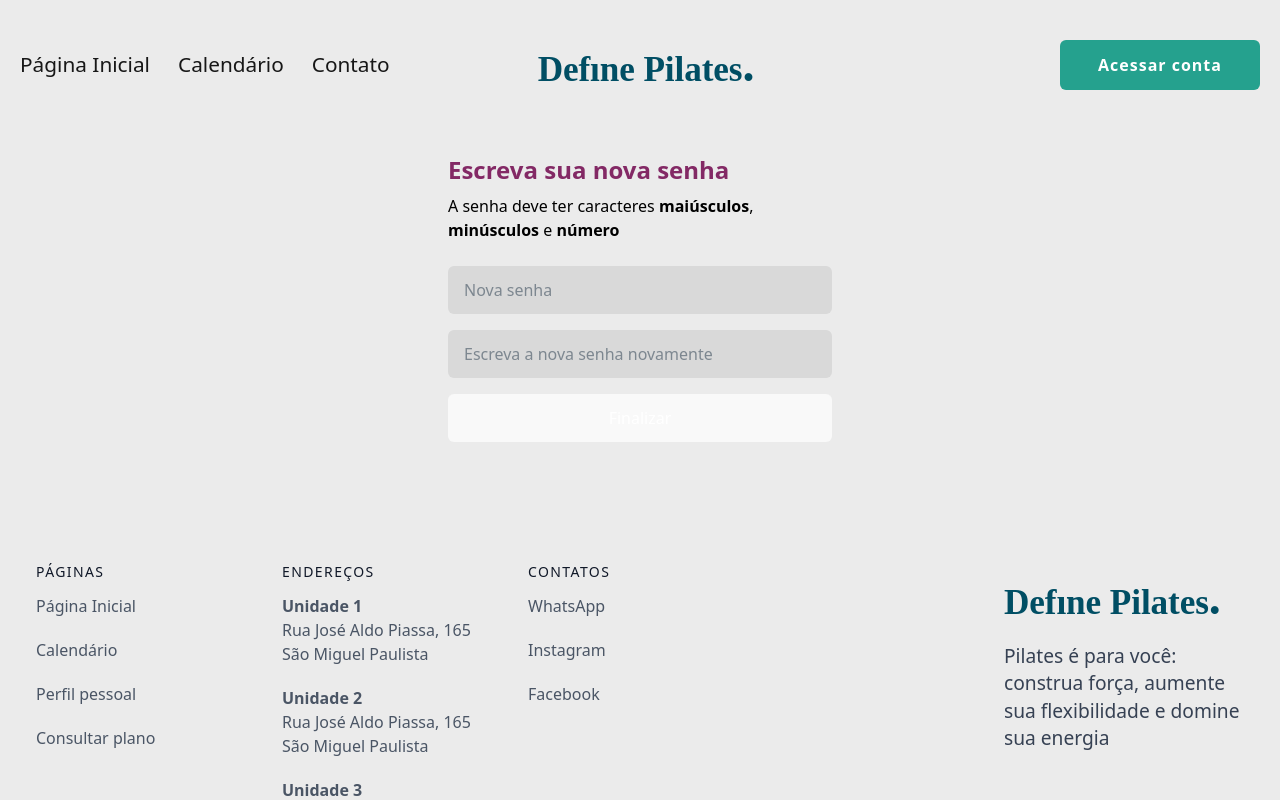
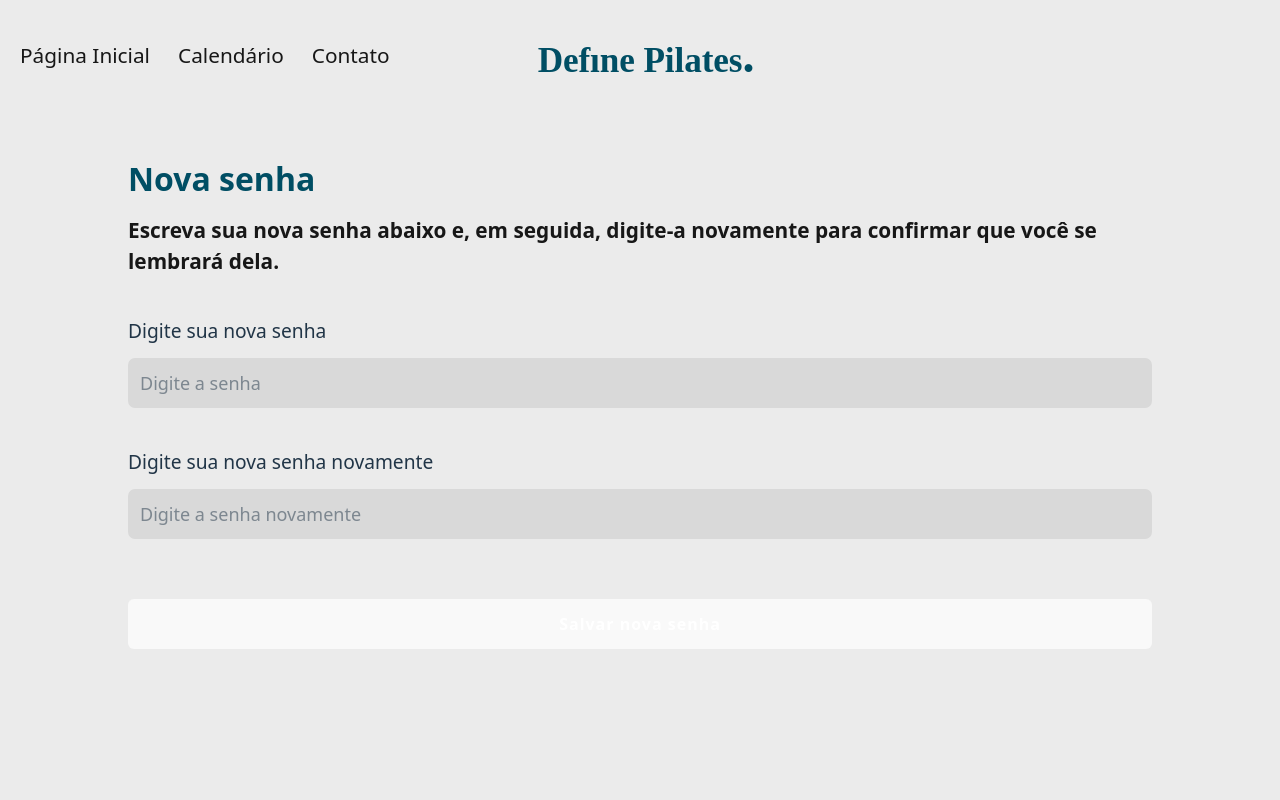
Before and after one commit to LuisTakeo/FATEC-PI-2025-3-SEMESTRE-DEFINE-PILATES, a React (Vite) app in the folder pi-react/: page /recuperarsenha/alterarsenha in a window 1280 px wide. Shown: the top 800 px of the page. Built offline with nearby package versions, Linux system fonts and the light colour scheme; a web font is replaced by a local one.

Commit message:
Chore: Mudança de logica no header para não  aparecer botão de acessar conta em certas paginas

```diff
--- a/pi-react/src/components/Header/index.tsx
+++ b/pi-react/src/components/Header/index.tsx
@@ -8,7 +8,8 @@ function Header(){
 
     const location = useLocation();
 
-    const Pagina: boolean = location.pathname !== "/login/aluno" && location.pathname !== "/login/funcionario";
+    const paginas = ["/login/aluno", "/login/funcionario", "/recuperarsenha/dados", "/recuperarsenha/confirmarcodigo", "/recuperarsenha/alterarsenha"];
+    const permissao: boolean = !paginas.includes(location.pathname) ;
 
     return(
         <header className="text-black-600 body-font bg-transparent">
@@ -42,7 +43,7 @@ function Header(){
                 </a>
                 <div className="lg:w-2/5 inline-flex lg:justify-end ml-5 lg:ml-0">
 
-                {Pagina && (
+                {permissao && (
                     <div className="w-[200px]">
                         <Botao texto="Acessar conta" link="/login/aluno" />
                     </div>
--- a/pi-react/src/pages/Login/Login/page.tsx
+++ b/pi-react/src/pages/Login/Login/page.tsx
@@ -52,7 +52,7 @@ export default function LoginPage() {
                 />
                 </div>
                 <div>
-                <a href="/" className="text-[var(--destaque)] text-[1.2rem] font-inter text-sm underline">
+                <a href="/recuperarsenha/dados" className="text-[var(--destaque)] text-[1.2rem] font-inter text-sm underline">
                     Esqueci a minha senha
                 </a>
 
--- a/pi-react/src/pages/Login/Login_Funcionario/page.tsx
+++ b/pi-react/src/pages/Login/Login_Funcionario/page.tsx
@@ -47,7 +47,7 @@ export default function Login_Funcionario() {
                 />
                 </div>
                 <div>
-                <a href="/" className="text-[var(--destaque)] text-[1.1rem] font-inter text-sm underline">
+                <a href="/recuperarsenha/dados" className="text-[var(--destaque)] text-[1.1rem] font-inter text-sm underline">
                     Esqueci a minha senha
                 </a>
                 </div>
--- a/pi-react/src/pages/RecuperarSenha/AlterarSenha_3.tsx
+++ b/pi-react/src/pages/RecuperarSenha/AlterarSenha_3.tsx
@@ -1,35 +1,51 @@
+import { useState } from "react"
+import Botao from "../../components/Cadastros/Botao"
+import Input from "../../components/Cadastros/Input"
+import Estilizacoes from "../../model/Estilizacoes"
 
 export default function AlterarSenha(){
+
+    const [senha, setSenha] = useState("")
+    const [senhaConfirmacao, setSenhaConfirmacao] = useState("")
+
     return(
         <>
-        <main className="flex flex-col items-center justify-center flex-1 px-6 py-6">
-            <div className="w-full max-w-sm">
-            <h2 className="text-2xl font-bold text-[#832965] mb-2">
-                Escreva sua nova senha
-            </h2>
-            <p className="text-black mb-6 font-inter">
-                A senha deve ter caracteres <b>maiúsculos</b>, <b>minúsculos</b> e{" "}
-                <b>número</b>
-            </p>
+        <main className="w-full h-150 flex">
+            <section className="flex flex-col items-start justify-center flex-1 px-[10%] py-6 gap-10">
+                <div className="flex flex-col gap-3">
+                    <h2 className={Estilizacoes.titulo_principal}>
+                        Nova senha
+                    </h2>
+                    <p className={Estilizacoes.titulo_segundario}>
+                        Escreva sua nova senha abaixo e, em seguida, digite-a novamente para confirmar que você se lembrará dela.
+                    </p>
+                </div>
 
-            <input
-                type="password"
-                placeholder="Nova senha"
-                className="w-full bg-[#D9D9D9] px-4 py-3 rounded-md mb-4 focus:outline-none"
-            />
-            <input
-                type="password"
-                placeholder="Escreva a nova senha novamente"
-                className="w-full bg-[#D9D9D9] px-4 py-3 rounded-md mb-4 focus:outline-none"
-            />
+                <Input
+                id="senha"
+                label="Digite sua nova senha"
+                value={senha}
+                onChange={setSenha}
+                type = "text"
+                pattern=".*"
+                placeholder = "Digite a senha"
+                size = "w-full"
+                />
 
-            <button
-                onClick={() => router.push("/login")}
-                className="bg-[#CF94AA] text-white font-inter py-3 px-6 rounded-md hover:opacity-90 w-full"
-            >
-                Finalizar
-            </button>
-            </div>
+                <Input
+                id="senhaconfirmacao"
+                label="Digite sua nova senha novamente"
+                value={senhaConfirmacao}
+                onChange={setSenhaConfirmacao}
+                type = "text"
+                pattern=".*"
+                placeholder = "Digite a senha novamente"
+                size = "w-full"
+                />
+
+                <Botao texto="Salvar nova senha" type="submit"/>
+
+            </section>
         </main>
         </>
     )
--- a/pi-react/src/pages/RecuperarSenha/RecebimentoCodigo_2.tsx
+++ b/pi-react/src/pages/RecuperarSenha/RecebimentoCodigo_2.tsx
@@ -1,35 +1,49 @@
+import { useState } from "react"
+import Botao from "../../components/Cadastros/Botao"
+import Input from "../../components/Cadastros/Input"
+import Estilizacoes from "../../model/Estilizacoes"
 
 export default function RecebimentoCodigo(){
+
+    const [codigo, setCodigo] = useState("")
+
     return(
         <>
-        <main className="flex flex-col items-center justify-center flex-1 px-6 py-6">
-            <img
-            src="/envelope.png"
-            alt="Envelope"
-            className="w-32 h-32 object-contain mb-6"
-            />
+        <main className="w-full h-150 flex">
+            <section className="flex flex-col items-start justify-center flex-1 px-[10%] py-6 gap-10">
+                <div className="flex flex-col gap-3">
+                    <h2 className={Estilizacoes.titulo_principal}>
+                        Código de segurança
+                    </h2>
+                    <p className={Estilizacoes.titulo_segundario}>
+                        Escreva abaixo o código que você recebeu por SMS
+                    </p>
+                </div>
 
-            <div className="w-full max-w-sm">
-            <h2 className="text-2xl font-bold text-[#832965] mb-2">
-                Digite seu e-mail
-            </h2>
-            <p className="text-black mb-6">
-                Para receber o seu código de segurança
-            </p>
+                <Input
+                id="codigo"
+                label="Digite o código de segurança"
+                value={codigo}
+                onChange={setCodigo}
+                type = "text"
+                pattern=".*"
+                placeholder = "Digite o código"
+                size = "w-full"
+                />
 
-            <input
-                type="email"
-                placeholder="Escreva seu e-mail"
-                className="w-full bg-[#D9D9D9] px-4 py-3 rounded-md mb-4 focus:outline-none"
-            />
+                <Botao texto="Confirmar Código" type="submit" link="/recuperarsenha/alterarsenha"/>
 
-            <button
-                onClick={() => router.push("/recovery/code")}
-                className="bg-[#CF94AA] text-white font-inter py-3 px-6 rounded-md hover:opacity-90 w-full"
-            >
-                Solicitar código
-            </button>
-            </div>
+                <p className="text-[1.2rem] text-black text-left">
+                    <span className="text-[var(--destaque)] font-semibold">
+                    Não recebeu seu código?
+                    </span>
+                    <br />
+                    Retorne à tela anterior e reescreva seu telefone e clique em solicitar
+                    código novamente em{" "}
+                    <span className="text-[var(--destaque)] font-semibold">30</span>
+                    <span className="text-[var(--destaque)] font-semibold"> segundos</span>
+                </p>
+            </section>
         </main>
         </>
     )
--- a/pi-react/src/pages/RecuperarSenha/RecuperacaoTelefone_1.tsx
+++ b/pi-react/src/pages/RecuperarSenha/RecuperacaoTelefone_1.tsx
@@ -39,7 +39,7 @@ export default function RecuperacaoTelefone(){
                         size = "w-full"
                         />
 
-                        <Botao texto="Solicitar Código" type="submit"/>
+                        <Botao texto="Solicitar Código" type="submit" link="/recuperarsenha/confirmarcodigo"/>
                     </div>
             </section>
         </main>
```
